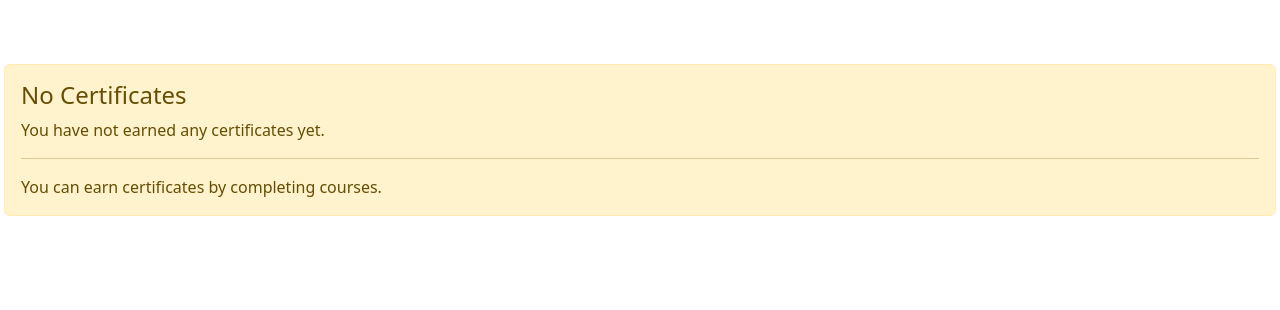
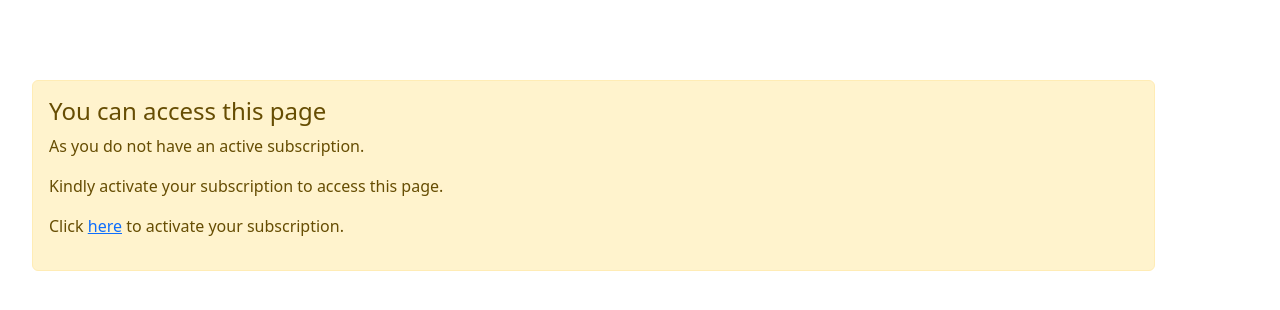
Before and after one commit to akshaykumar19002/scholarstream, a Django app: page /1/view_certificates/ in a window 1280 px wide. Shown: the part 56-366 px from the top of the page. Run offline with Django 4.2, Linux system fonts and the light colour scheme; the visitor is signed in with stand-in values (Sample User, id 1); data comes from the database, SQL or seed files in the repository; data that the repository does not hold is empty; some libraries are stand-ins or nearby versions.

Commit message:
Updates certificate integration code

```diff
--- a/course/models.py
+++ b/course/models.py
@@ -228,9 +228,11 @@ class OtherGrade(models.Model):
 class Certificate(models.Model):
     certificate_path = PathAndRename("certificates/")
 
+    id = models.CharField(max_length=100, primary_key=True, default=str(uuid.uuid4().hex), editable=False)
     student = models.ForeignKey(settings.AUTH_USER_MODEL, on_delete=models.CASCADE)
     course = models.ForeignKey(Course, on_delete=models.CASCADE)
     certificate_image = models.ImageField(upload_to=certificate_path, null=True, blank=True)
+    created_on = models.DateTimeField(auto_now_add=True)
 
     def __str__(self):
         return f"Certificate for {self.student.get_full_name()} - {self.course.name}"
--- a/course/templates/course/certificate/view_certificates.html
+++ b/course/templates/course/certificate/view_certificates.html
@@ -5,14 +5,16 @@
 {% block content %}
 
 <style>
-    a {
-        text-decoration: none;
-        color: black;
+
+.alert {
+    width: 90%;
 }
 
 </style>
 
-<div class="container-fluid p-3">
+<div class="container-fluid m-3 p-3">
+
+    {% if hasSubscription %}
         <div class="row">
         {% for certificate in certificates %}
             <div class="card col-md-4 m-3 ps-0">
@@ -39,6 +41,14 @@
 
         {% endfor %}
         </div>
+    {% else %}
+        <div class="alert alert-warning" role="alert">
+            <h4 class="alert-heading">You can access this page</h4>
+            <p>As you do not have an active subscription.</p>
+            <p>Kindly activate your subscription to access this page.</p>
+            <p>Click <a href="{% url 'payment:subscription' %}">here</a> to activate your subscription.</p>
+        </div>
+    {% endif %}
 
 </div>
 
--- a/course/views.py
+++ b/course/views.py
@@ -16,7 +16,8 @@ from django.core.files import File
 from .forms import *
 from .models import *
 from cart.cart import Cart
-from .utils import generate_certificate_image
+from course.utils import generate_certificate_image
+from payment.utils import check_if_user_has_subscription
 
 import json
 import uuid
@@ -40,7 +41,7 @@ def add_course(request):
         if form.is_valid():
             form.save()
             user.courses.add(Course.objects.last())
-            return redirect('course:list')  # replace 'courses' with the name of your courses listing page
+            return redirect('course:list')
         else:
             print(form.errors)
             return render(request, 'course/add_course.html', {'form': form})
@@ -777,7 +778,6 @@ def download_sample_file(request, course_id):
 
 @login_required(login_url='login')
 def download_course_content(request, course_id, lesson_id=None):
-    # Creating temporary directories
     s3_client = boto3.client('s3')
     bucket_name = os.getenv("AWS_STORAGE_BUCKET_NAME")
 
@@ -917,10 +917,11 @@ def delete_lesson(request, course_id, lesson_id):
 @login_required(login_url='login')
 def view_certificates(request, user_id):
     user = get_object_or_404(get_user_model(), id=user_id)
+    hasSubscription = check_if_user_has_subscription(user)
     if request.user.user_type == 'I':
         return redirect('forbidden')
     certificates = Certificate.objects.filter(student=user)
-    return render(request, 'course/certificate/view_certificates.html', {'certificates': certificates})
+    return render(request, 'course/certificate/view_certificates.html', {'certificates': certificates, 'hasSubscription': hasSubscription})
 
 
 @login_required(login_url='login')
@@ -935,12 +936,15 @@ def generate_certificate(request, course_id, student_id=None):
     if request.user.user_type != 'I':
         return redirect('forbidden')
     for student in students:
+        if not check_if_user_has_subscription(student):
+            continue;
         certificate = Certificate.objects.filter(course=course, student=student).first()
         if certificate:
             continue
-        cert_path = generate_certificate_image(student.get_full_name(), course.name)
+        certificate_id = str(uuid.uuid4().hex)
+        cert_path = generate_certificate_image(student.get_full_name(), course.name, certificate_id, timezone.now())
         with open(cert_path, 'rb') as file:
-            certificate = Certificate(course=course, student=student, certificate_image=File(file))
+            certificate = Certificate(id=certificate_id, course=course, student=student, certificate_image=File(file))
             certificate.save()
         if os.path.exists(cert_path):
             os.remove(cert_path)
--- a/templates/base.html
+++ b/templates/base.html
@@ -43,9 +43,6 @@
             <ul class="navbar-nav">
                 <li class="nav-item active ">
                     <a class="nav-link" href="{% url 'course:list'%}">Home <span class="sr-only">(current)</span></a>
-                </li>
-                <li class="nav-item">
-                    <a class="nav-link" href="{% url 'course:list' %}">Courses</a>
                 </li>
             </ul>
             <form class="form-inline my-2 my-lg-0 mx-auto">
```
Also changed, not shown: course/utils.py (+27 -21 lines), course/migrations/0031_certificate_created_on_alter_certificate_id.py (added), static/fonts/Hershey-Script-Simplex.ttf (added), static/fonts/times-new-roman.ttf (added). Lines whose indentation alone changed are shown as unchanged.
